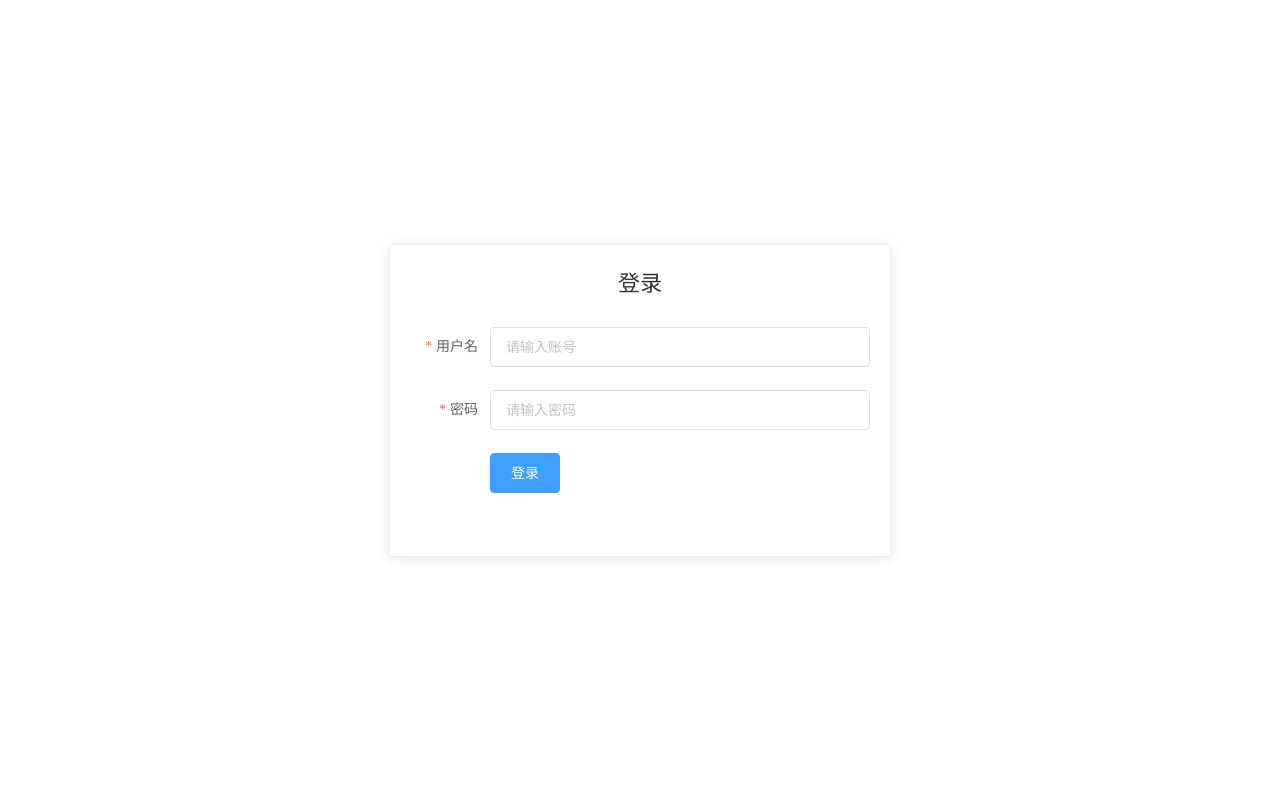
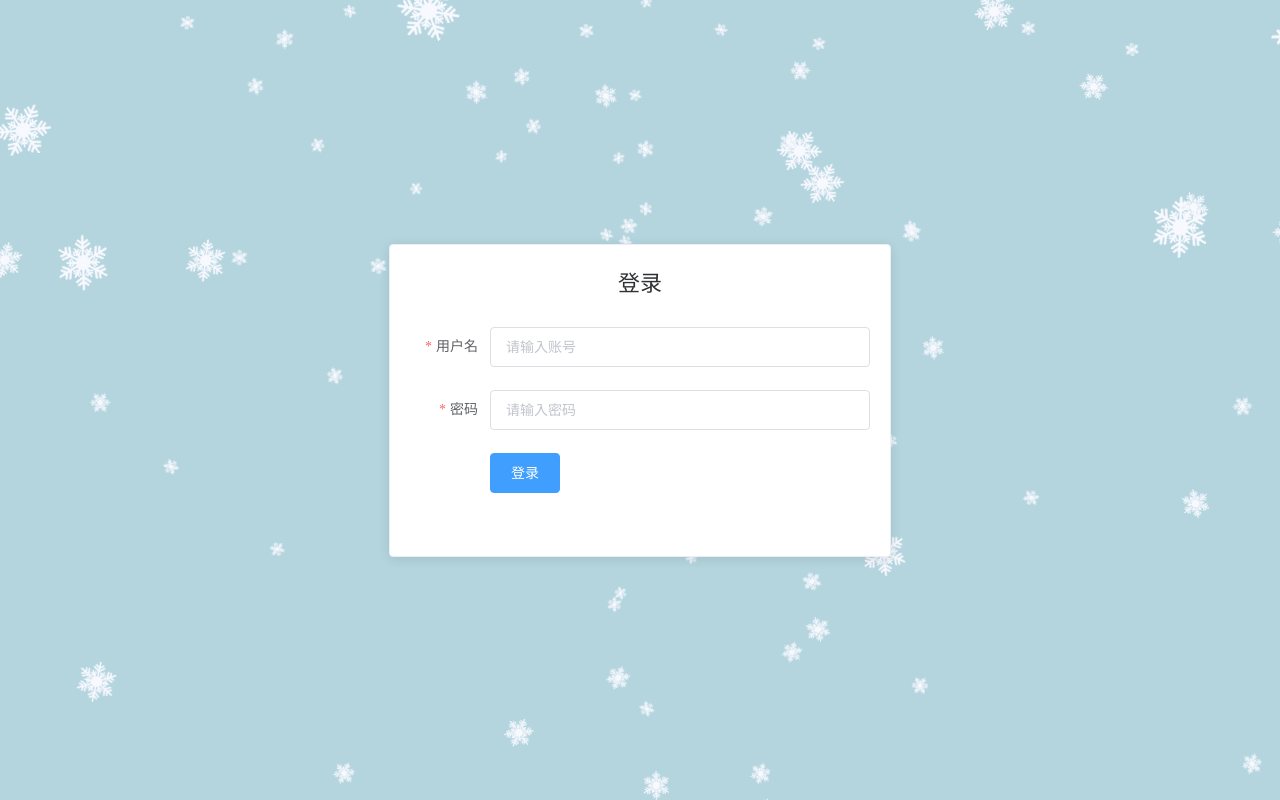
Before and after one commit to Zhangwei19974/back-stage-management, a Vue app: page /login in a window 1280 px wide. Built offline with nearby package versions, Linux system fonts and the light colour scheme.

Commit message:
fix:背景显示

```diff
--- a/src/views/LoginView/LoginView.vue
+++ b/src/views/LoginView/LoginView.vue
@@ -2,7 +2,7 @@
   <div style="position: relative;width: 100%;">
     <container-flex >
       <!--      <widget-three ref="three"/>-->
-      <!--      <login-three-bgc/>-->
+      <login-three-bgc/>
     </container-flex>
     <container-flex style="position: absolute;top: 0;pointer-events: none" :justify-content="'center'" align-items="center">
       <el-card class="box-card" style="pointer-events: auto" >
@@ -36,8 +36,7 @@ import { getUserInfo, login } from '@/api';
 export default {
   components: {  ContainerFlex,
     // 异步加载组件，优化首次打开的时间
-    // LoginThreeBgc: ()=>import('@/views/LoginView/components/login-three-bgc.vue')
-
+    LoginThreeBgc: ()=>import('@/views/LoginView/components/login-three-bgc.vue')
   },
   computed: {
     ...mapState(useAppStore,['backRouter','isLogin','token','isBackRouter']),
```
